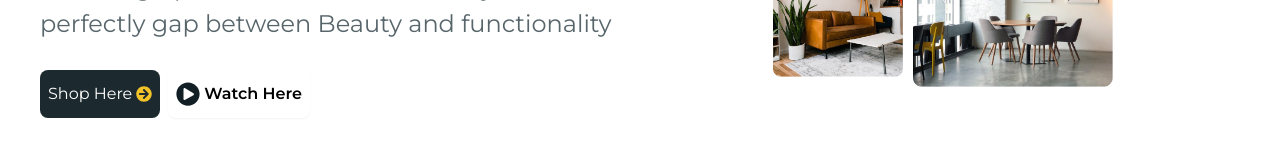
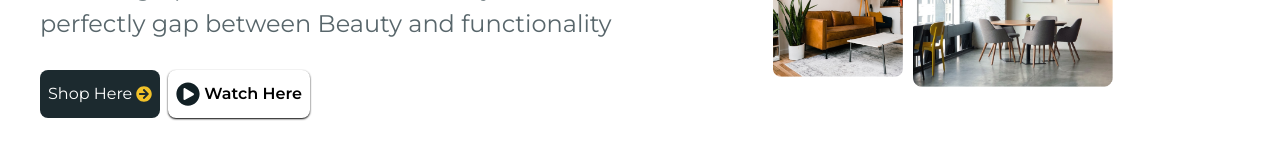
Before and after one commit to mustafaumar/penito-furniture, a React (Vite) app: page / in a window 1280 px wide. Shown: the part 468-636 px from the top of the page. Built offline with nearby package versions, Linux system fonts and the light colour scheme.

Commit message:
fix: Hero button styles

```diff
--- a/src/components/layout/Header/HeroSection.jsx
+++ b/src/components/layout/Header/HeroSection.jsx
@@ -20,7 +20,7 @@ const HeroSection = () => {
 					<button className="flex items-center justify-center bg-clr4 px-2 py-6 h-10 rounded-lg text-white">
 						Shop Here <FaArrowCircleRight className="text-clr3 ml-1" />
 					</button>
-					<button className="flex items-center justify-center px-2 py-6 h-10 rounded-lg text-black font-semibold shadow-sm hover:shadow-black">
+					<button className="flex items-center justify-center px-2 py-6 h-10 rounded-lg text-black font-semibold shadow-sm shadow-black">
 						<FaPlayCircle className="text-clr1 mr-1 text-2xl" /> Watch Here
 					</button>
 				</div>
```
